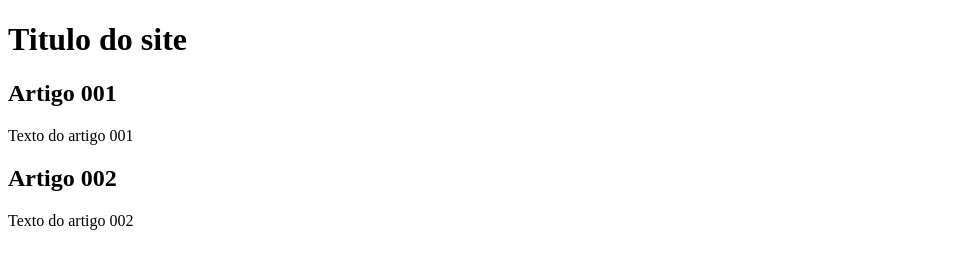
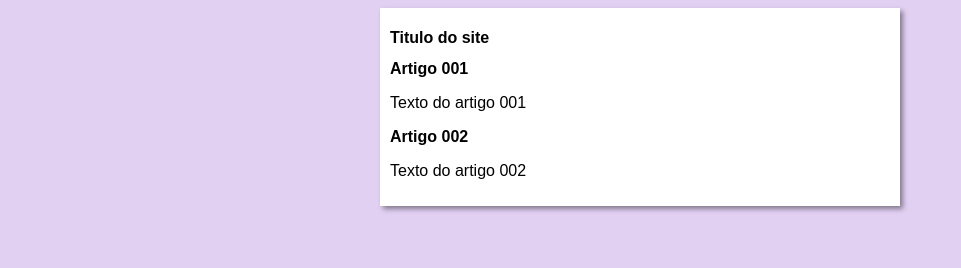
Before and after one commit to gabrielfbarbosa/EstudoGithub, a plain HTML site: page index.html in a window 1280 px wide. Shown: the whole page, without its empty margins (0-961 px from the left). Drawn offline with Linux system fonts and the light colour scheme.

Commit message:
incio design

```diff
--- /dev/null
+++ b/estilos/style.css
@@ -0,0 +1,16 @@
+* {
+    font-family: Arial, Helvetica, sans-serif;
+    font-size: 16px;
+}
+
+body{
+    background-color: rgb(226, 208, 243);
+}
+
+main{
+    background-color: white;
+    width: 500px;
+    margin: auto;
+    padding: 10px;
+    box-shadow: 3px 3px 5px rgba(0, 0, 0, 0.418);
+}
--- a/index.html
+++ b/index.html
@@ -4,6 +4,7 @@
     <meta charset="UTF-8">
     <meta http-equiv="X-UA-Compatible" content="IE=edge">
     <meta name="viewport" content="width=device-width, initial-scale=1.0">
+    <link rel="stylesheet" href="estilos/style.css">
     <title>Titulo do site</title>
 </head>
 <body>
```
